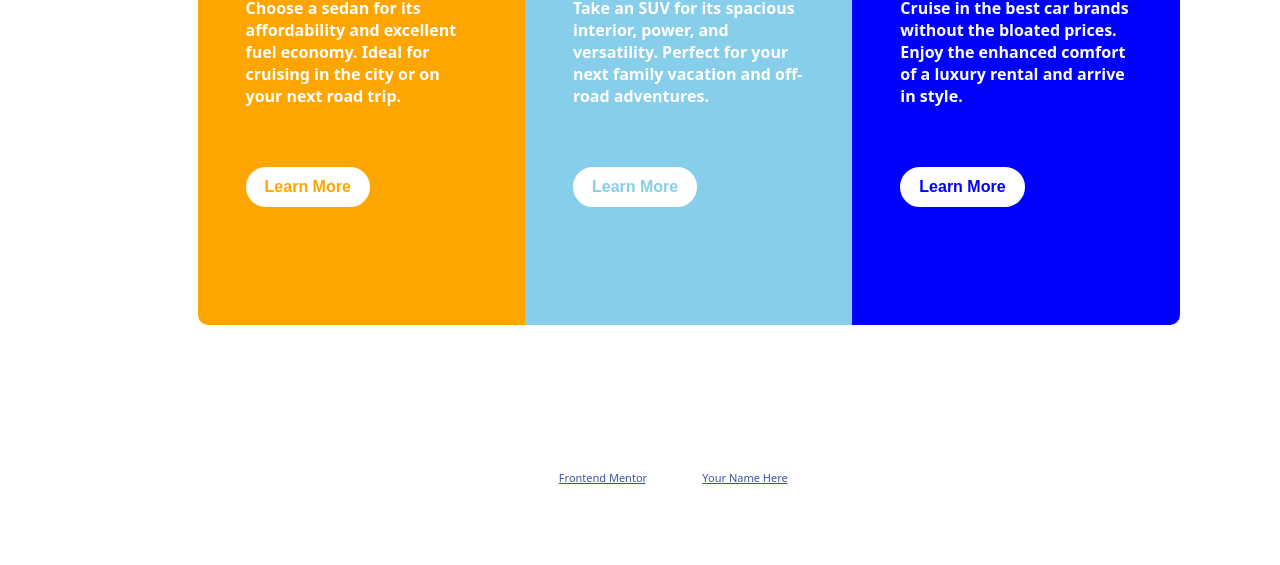
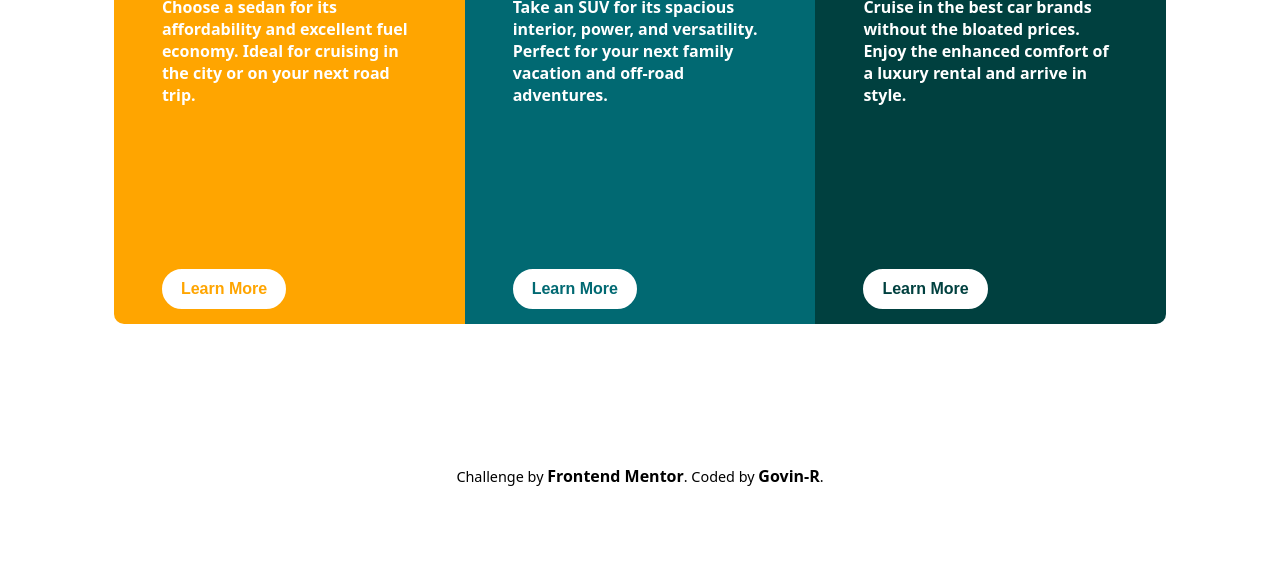
Before and after one commit to Govin-R/product-preview3-fmentor, a plain HTML site: page index.html in a window 1280 px wide. Shown: the part 251-816 px from the top of the page. Drawn offline with Linux system fonts and the light colour scheme.

Commit message:
README updated,finished

```diff
--- a/index.html
+++ b/index.html
@@ -6,12 +6,21 @@
 
   <link rel="icon" type="image/png" sizes="32x32" href="./images/favicon-32x32.png">
 
-  <title>Frontend Mentor | 3-column preview card component</title>
+	<title>Three Column Preview Card</title>
 
   <!-- Feel free to remove these styles or customise in your own stylesheet 👍 -->
   <style>
-    .attribution { font-size: 11px; text-align: center; }
-    .attribution a { color: hsl(228, 45%, 44%); }
+    .attribution { font-size: 11px; text-align: center;
+					color:black;
+					font-size:0.9rem;
+							}
+		.attribution a{
+			text-decoration:none;
+			color:black;
+			font-size:1rem;
+			font-weight:bold;
+		}
+
 		body{
 			font-family:"Poppins","sans";
 		}
@@ -37,6 +46,7 @@
 			}
 		#threeSome p{
 			padding:2.5rem 0;
+			font-size:1.2rem;
 			margin:0;
 		}
 		#threeSome button:hover{
@@ -46,6 +56,7 @@
 		#threeSome h3{
 			text-transform:uppercase;
 			margin:0;
+			font-size:2rem;
 			padding:1rem 0 0 0;
 		}
 
@@ -59,33 +70,34 @@
 			border-radius:10px 10px 0 0;
 		}
 		#two{
-			background-color:skyblue;
+			background-color:#016972;
 
 		}
 		#three{
-			background-color:blue;
+			background-color:#00403f;
 			border-radius:0 0 10px 10px;
 		}
 		#one button{
 			color:orange;
 		}
 		#two button{
-			color:skyblue;
+			color:#016972;
 		}
 		#three button{
-			color:blue;
+			color:#00403f;
 		}
 		body{
 			display:grid;
 			place-items:center;
 			color:white;
 		}
-		@media(min-width:798px){
+		@media(min-width:777px){
+
 			#threeSome{
 				grid-template-columns:37% 37% 37% ;
-				width:70%;
+				width:75%;
 				place-items:center;
-				ali
+				justify-content:center;
 
 
 			}
@@ -102,8 +114,8 @@
 				padding-top:0;
 			}
 			#threeSome button{
-				position:relative;
-				bottom:-20px;
+				position:absolute;
+				bottom:30%;
 			}
 			#one,#two,#three{
 				height:25rem;
@@ -142,7 +154,7 @@
 
   <div class="attribution">
     Challenge by <a href="https://www.frontendmentor.io?ref=challenge" target="_blank">Frontend Mentor</a>.
-    Coded by <a href="#">Your Name Here</a>.
+    Coded by <a href="https://github.com/Govin-R" target="_blank">Govin-R</a>.
   </div>
 </body>
 </html>
```
Also changed, not shown: screenshot.png (added), 1 other file.
